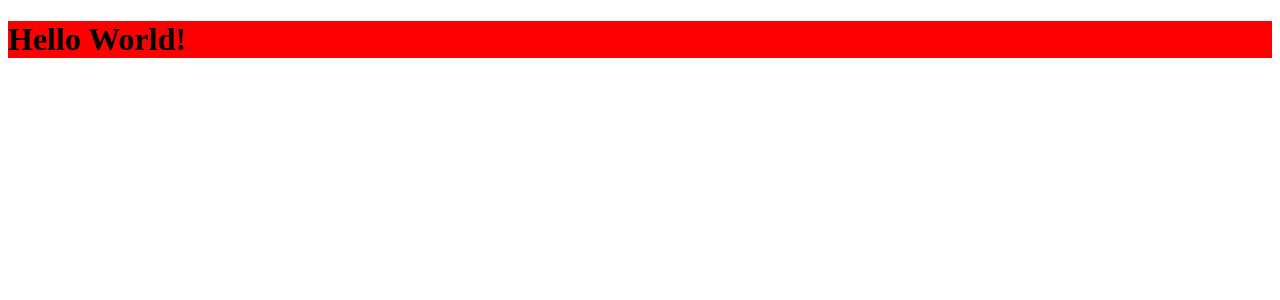
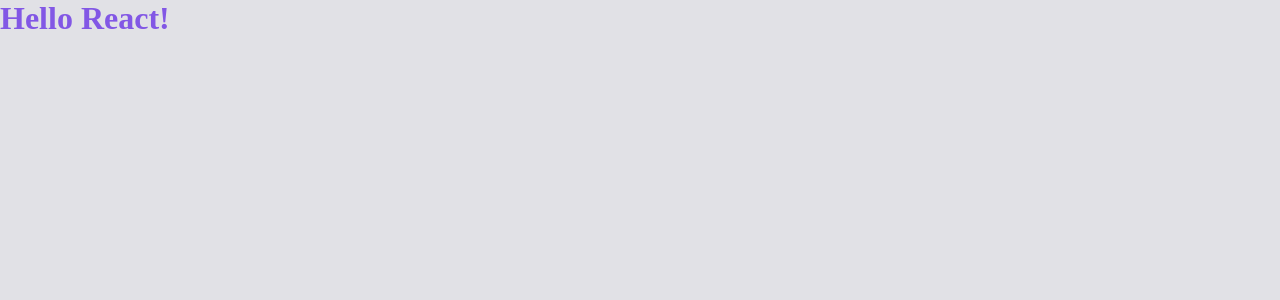
Before and after one commit to marclipe/form-company, a React app: page / in a window 1280 px wide. Shown: the top 300 px of the page. Built offline with nearby package versions, Linux system fonts and the light colour scheme.

Commit message:
Resolved problem with Styled Compoentes in Global style

```diff
--- a/src/App.tsx
+++ b/src/App.tsx
@@ -1,15 +1,15 @@
-import { styled } from 'styled-components'
-
-export const ContainerApp = styled.div`
-  h1 {
-    background-color: red;
-  }
-`
+import React from 'react'
+import { ThemeProvider } from 'styled-components'
+import { GlobalStyle } from './styles/global'
+import { defaultTheme } from './styles/themes/default'
 
 export function App() {
   return (
-    <ContainerApp>
-      <h1>Hello World!</h1>
-    </ContainerApp>
+    <ThemeProvider theme={defaultTheme}>
+      <div>
+        <h1>Hello React!</h1>
+      </div>
+      <GlobalStyle theme={defaultTheme} />
+    </ThemeProvider>
   )
 }
--- a/src/index.tsx
+++ b/src/index.tsx
@@ -2,8 +2,8 @@
 import { App } from '../src/App'
 import ReactDOM from 'react-dom/client'
 
-// eslint-disable-next-line @typescript-eslint/no-non-null-assertion
-ReactDOM.createRoot(document.getElementById('root')!).render(
+const root = ReactDOM.createRoot(document.getElementById('root') as HTMLElement)
+root.render(
   <React.StrictMode>
     <App></App>
   </React.StrictMode>,
--- a/src/styles/global.ts
+++ b/src/styles/global.ts
@@ -1,6 +1,11 @@
 import { createGlobalStyle } from 'styled-components'
+import { Theme } from './themes/default'
 
-export const GlobalStyle = createGlobalStyle`
+interface GlobalStyleProps {
+  theme: Theme
+}
+
+export const GlobalStyle = createGlobalStyle<GlobalStyleProps>`
  * {
   margin: 0;
   border: 0;
@@ -8,7 +13,7 @@
  }
 
  body {
-  background-color: ${(props) => props.theme['purple-light']};
-  color: ${(props) => props.theme};
+  background-color: ${(props) => props.theme['gray-100']};
+  color: ${(props) => props.theme['purple-light']};
  }
 `
--- a/src/styles/themes/default.ts
+++ b/src/styles/themes/default.ts
@@ -1,4 +1,4 @@
-type ThemeType = {
+export interface Theme {
   'purple-mid': string
   'purple-light': string
   white: string
@@ -6,10 +6,10 @@
   'gray-200': string
   'gray-300': string
   'gray-400': string
-  'sucess-color': string
+  'success-color': string
 }
 
-export const defaultTheme: ThemeType = {
+export const defaultTheme: Theme = {
   'purple-mid': '#633BBC',
   'purple-light': '#8257E5',
 
@@ -18,6 +18,5 @@
   'gray-200': '#8D8D99',
   'gray-300': '#7C7C8A',
   'gray-400': '#323238',
-
-  'sucess-color': '#1D8841',
+  'success-color': '#1D8841',
 }
--- a/webpack.config.js
+++ b/webpack.config.js
@@ -11,10 +11,15 @@
   module: {
     rules: [
       {
-        test: /\.(j|t)sx$/,
+        test: /\.(j|t)sx?$/,
         use: {
           loader: 'babel-loader',
           options: {
+            presets: [
+              '@babel/preset-env',
+              '@babel/preset-react',
+              '@babel/preset-typescript',
+            ],
             plugins: [
               isDevelopment && require.resolve('react-refresh/babel'),
             ].filter(Boolean),
```
Also changed, not shown: 1 other file (tests, documents, lock files or other folders).
